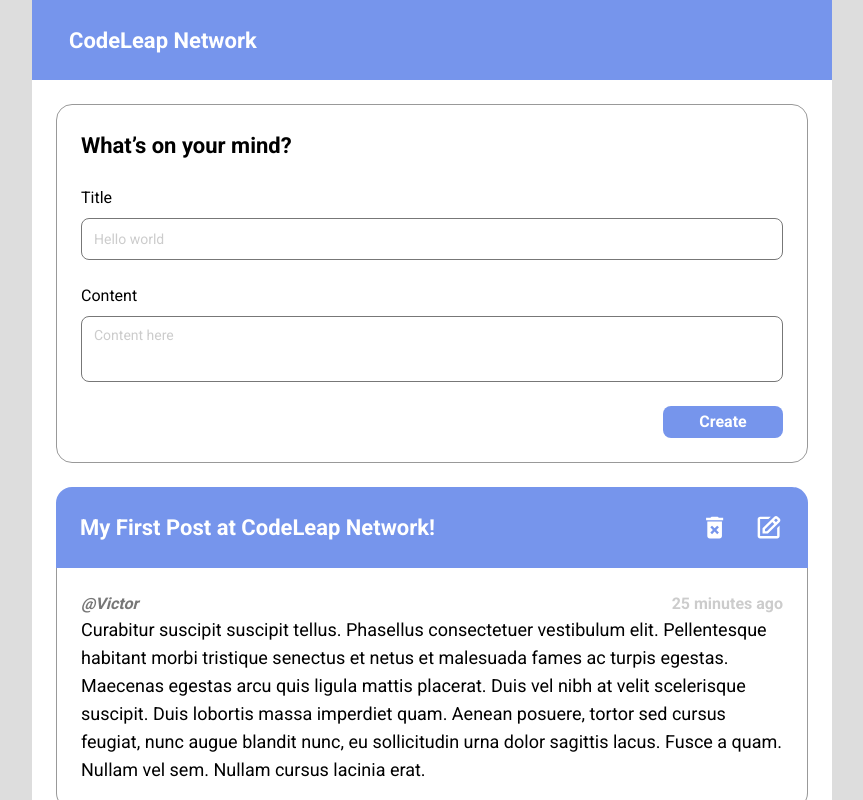
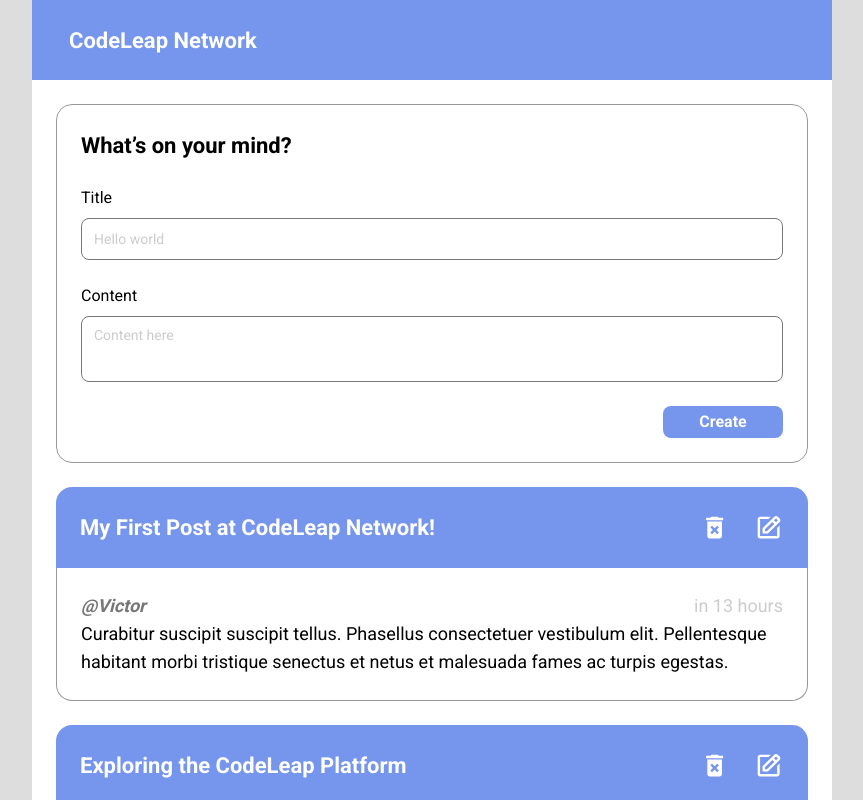
Before and after one commit to V-Matheus/CodeLeap, a Next.js app: page / in a window 1280 px wide. Shown: the whole page, without its empty margins (208-1071 px from the left). Built offline with nearby package versions, Linux system fonts and the light colour scheme.

Commit message:
feat: Post with Params

```diff
--- a/package.json
+++ b/package.json
@@ -11,6 +11,7 @@
   },
   "dependencies": {
     "clsx": "^2.1.1",
+    "date-fns": "^4.1.0",
     "next": "15.3.1",
     "react": "^19.0.0",
     "react-dom": "^19.0.0"
--- a/src/app/components/Post.tsx
+++ b/src/app/components/Post.tsx
@@ -1,14 +1,23 @@
 import Image from 'next/image';
 import Trash from '@/assets/ic_baseline-delete-forever.svg';
 import Edit from '@/assets/bx_bx-edit.svg';
+import { formatDistanceToNowStrict } from 'date-fns';
 
-export function Post() {
+export interface PostProps {
+  data: {
+    id: string;
+    username: string;
+    created_datetime: Date;
+    title: string;
+    content: string;
+  };
+}
+
+export function Post({ data }: PostProps) {
   return (
     <article className="flex flex-col w-full">
       <header className="flex justify-between items-center p-6 bg-primary rounded-t-2xl border-primary">
-        <h2 className="text-[22px] text-white font-bold">
-          My First Post at CodeLeap Network!
-        </h2>
+        <h2 className="text-[22px] text-white font-bold">{data.title}</h2>
         <div className="flex space-x-6">
           <Image
             src={Trash}
@@ -28,19 +37,17 @@
       </header>
       <section className="flex flex-col p-6 border-1 border-t-0 border-gray-medium rounded-b-2xl">
         <div className="flex justify-between items-center">
-          <address className="text-gray-dark font-bold">@Victor</address>
-          <time className="text-gray-light font-bold">25 minutes ago</time>
+          <address className="text-gray-dark text-lg font-bold">
+            @{data.username}
+          </address>
+          <time className="text-gray-light text-lg">
+            {formatDistanceToNowStrict(data.created_datetime, {
+              addSuffix: true,
+            })}
+          </time>
         </div>
 
-        <p className="text-lg">
-          Curabitur suscipit suscipit tellus. Phasellus consectetuer vestibulum
-          elit. Pellentesque habitant morbi tristique senectus et netus et
-          malesuada fames ac turpis egestas. Maecenas egestas arcu quis ligula
-          mattis placerat. Duis vel nibh at velit scelerisque suscipit. Duis
-          lobortis massa imperdiet quam. Aenean posuere, tortor sed cursus
-          feugiat, nunc augue blandit nunc, eu sollicitudin urna dolor sagittis
-          lacus. Fusce a quam. Nullam vel sem. Nullam cursus lacinia erat.
-        </p>
+        <p className="text-lg">{data.content}</p>
       </section>
     </article>
   );
--- a/src/app/page.tsx
+++ b/src/app/page.tsx
@@ -2,6 +2,33 @@
 import { Post } from './components/Post';
 
 export default function Home() {
+  const mockPosts = [
+    {
+      content:
+        'Curabitur suscipit suscipit tellus. Phasellus consectetuer vestibulum elit. Pellentesque habitant morbi tristique senectus et netus et malesuada fames ac turpis egestas.',
+      created_datetime: new Date('2025-05-01T10:00:00Z'),
+      id: '1',
+      title: 'My First Post at CodeLeap Network!',
+      username: 'Victor',
+    },
+    {
+      content:
+        'Maecenas egestas arcu quis ligula mattis placerat. Duis vel nibh at velit scelerisque suscipit. Duis lobortis massa imperdiet quam.',
+      created_datetime: new Date('2023-05-02T14:30:00Z'),
+      id: '2',
+      title: 'Exploring the CodeLeap Platform',
+      username: 'Alice',
+    },
+    {
+      content:
+        'Aenean posuere, tortor sed cursus feugiat, nunc augue blandit nunc, eu sollicitudin urna dolor sagittis lacus.',
+      created_datetime: new Date('2023-05-03T08:15:00Z'),
+      id: '3',
+      title: 'Tips for Writing Better Code',
+      username: 'John',
+    },
+  ];
+
   return (
     <section className="flex fle-1 flex-col w-[800px] h-screen">
       <header className="flex items-center pl-[37px] h-20 bg-primary">
@@ -10,15 +37,11 @@
       <main className="flex flex-1 flex-col bg-white p-6 overflow-auto">
         <CreateMyPost />
         <ul className="space-y-6 mt-6">
-          <li>
-            <Post />
-          </li>
-          <li>
-            <Post />
-          </li>
-          <li>
-            <Post />
-          </li>
+          {mockPosts.map((post) => (
+            <li key={post.id}>
+              <Post data={post} />
+            </li>
+          ))}
         </ul>
       </main>
     </section>
```
Also changed, not shown: 1 other file (tests, documents, lock files or other folders).
